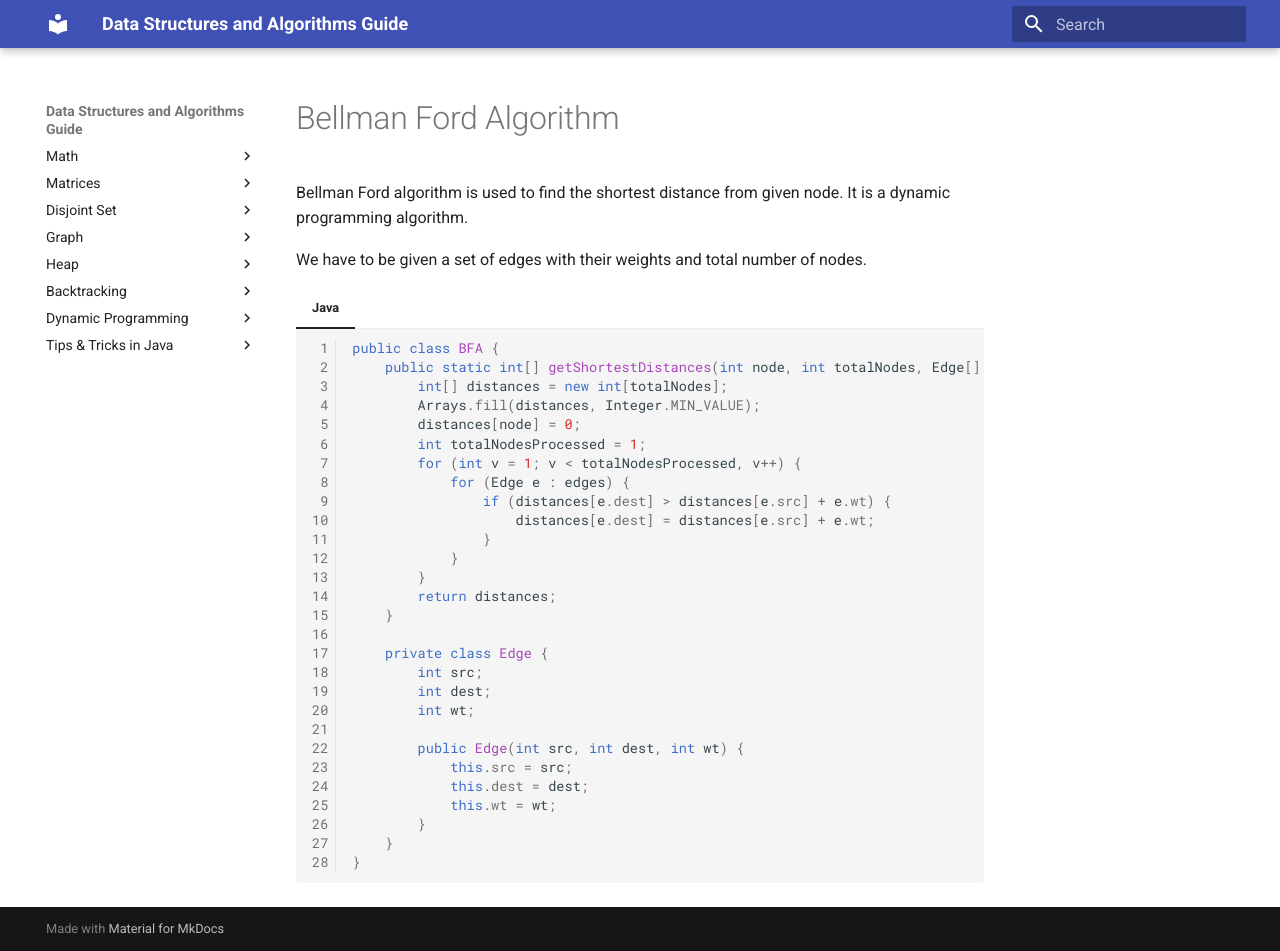
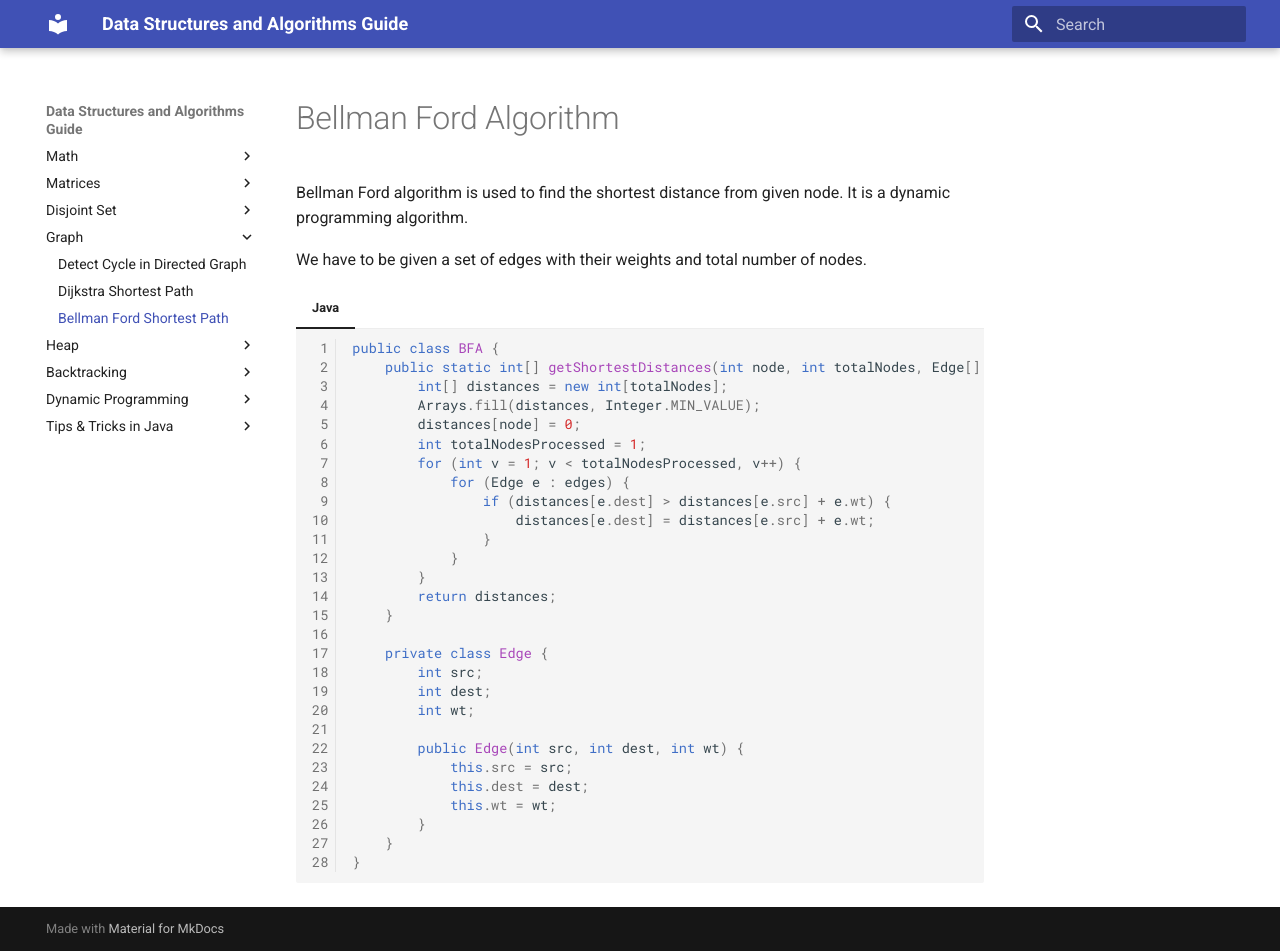
Before and after one commit to amritpandey23/dsa-guide, an MkDocs documentation site: the page built from docs/graph/bellman_ford_algorithm.md, in a window 1280 px wide and 951 px high. Built offline with MkDocs 1.6.1 and Material for MkDocs 9.7.7, drawn with Linux system fonts in a browser that asks for light colours.

Commit message:
Update: config file

```diff
--- a/mkdocs.yml
+++ b/mkdocs.yml
@@ -11,6 +11,7 @@ nav:
   - Graph:
       - Detect Cycle in Directed Graph: graph/detect_cycle_in_directed_graph.md
       - Dijkstra Shortest Path: graph/dijkstra_shortest_path.md
+      - Bellman Ford Shortest Path: graph/bellman_ford_algorithm.md
   - Heap:
       - Priority Queue: heap/priority_queue.md
   - Backtracking:
```
